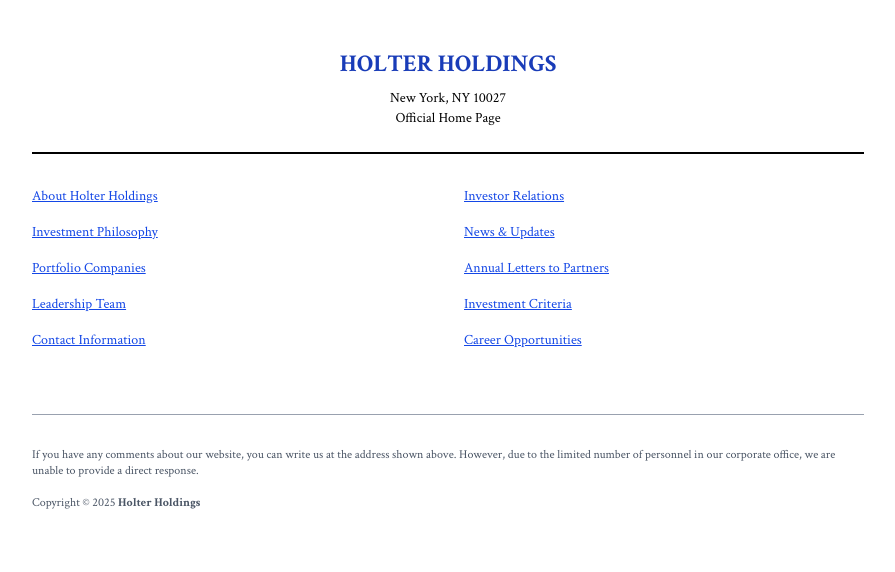
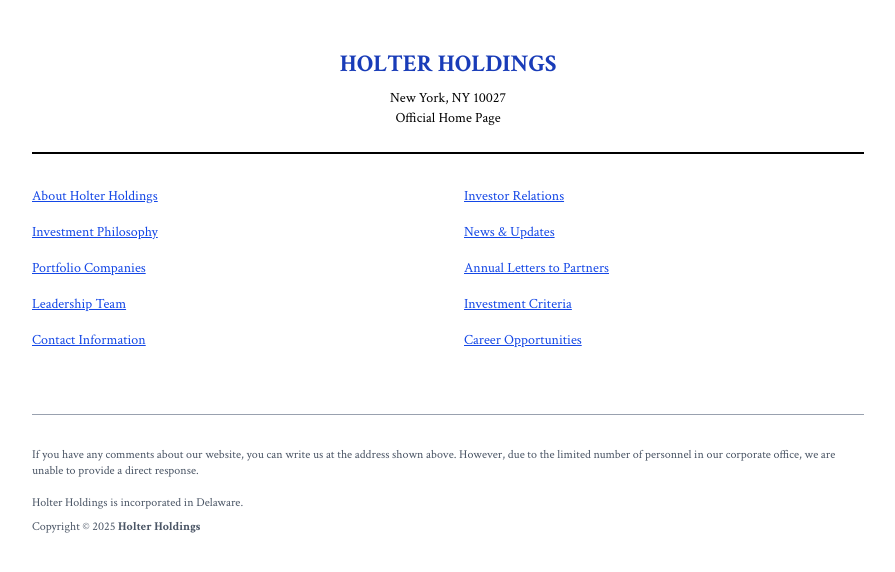
Before and after one commit to LeonardHolter/HolterHoldings, a Next.js app: page / in a window 1280 px wide. Shown: the top 572 px of the page, without its empty margins (192-1087 px from the left). Built offline with nearby package versions, Linux system fonts and the light colour scheme; a web font is replaced by a local one.

Commit message:
Add Delaware incorporation notice to home page footer

```diff
--- a/src/app/page.tsx
+++ b/src/app/page.tsx
@@ -92,6 +92,9 @@ export default function Home() {
             If you have any comments about our website, you can write us at the address shown above.
             However, due to the limited number of personnel in our corporate office, we are unable to provide a direct response.
           </p>
+          <p className="mb-2">
+            Holter Holdings is incorporated in Delaware.
+          </p>
           <p>
             Copyright © 2025 <strong>Holter Holdings</strong>
           </p>
```
